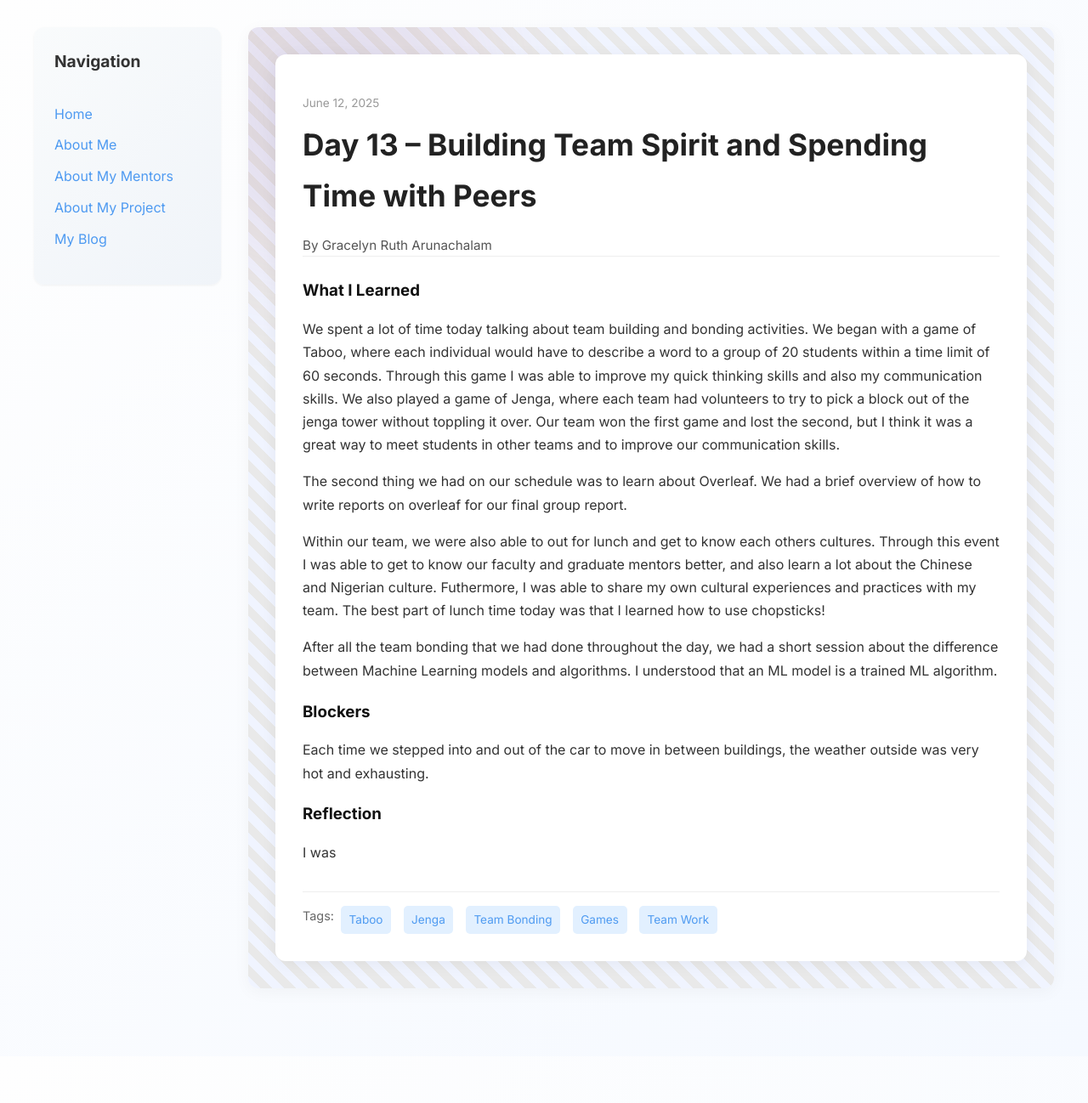
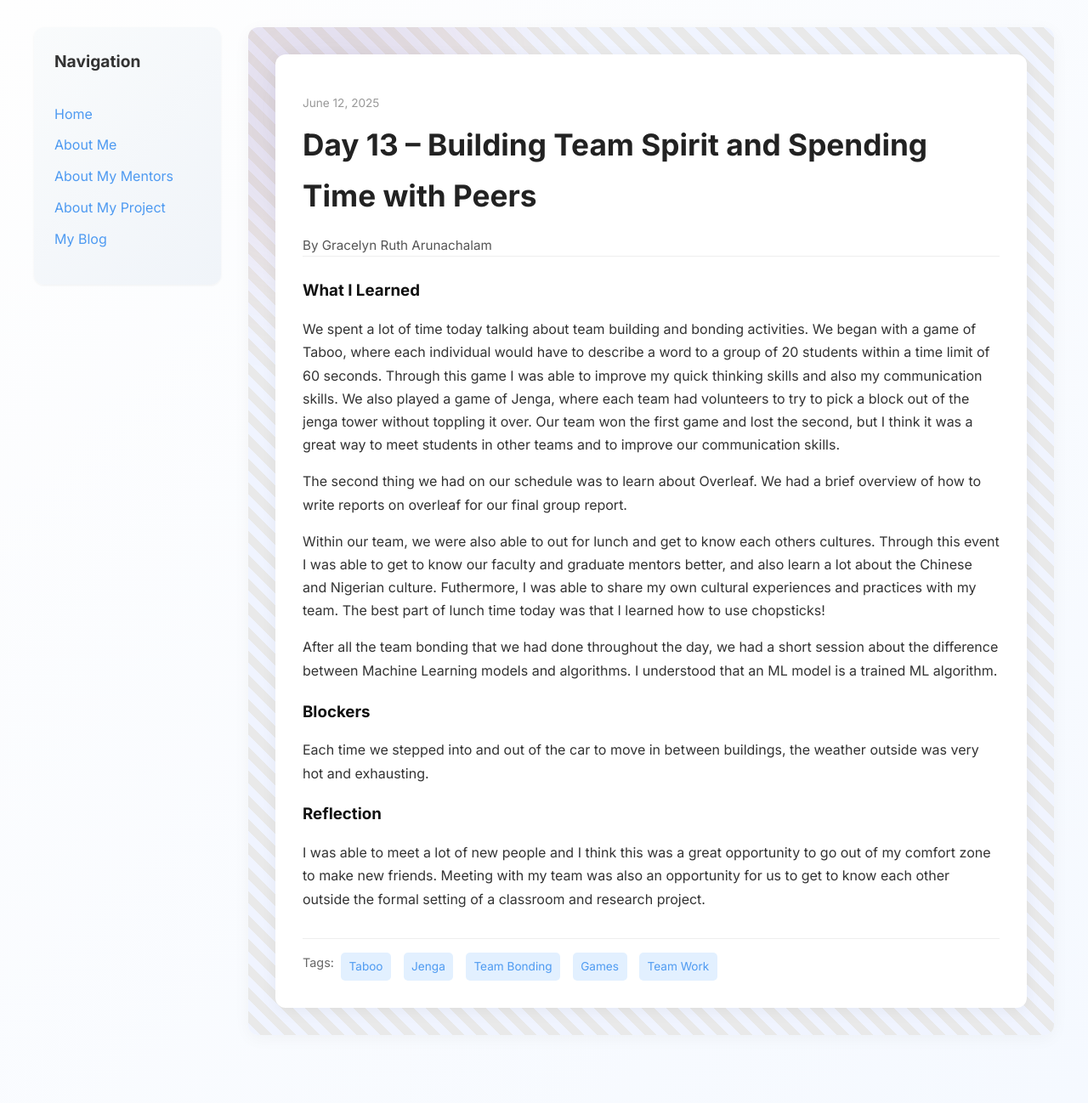
Before and after one commit to GracelynRuth/GracelynRuth.github.io, a Jekyll site: the page built from _posts/2025-06-12-day-13.md, in a window 1280 px wide. Shown: the whole page at 85% size. Built offline with Jekyll 4.4.1, drawn with Linux system fonts in a browser that asks for light colours; before the commit the page ends 1243 px from its top, so only the background shows below that.

Commit message:
Update 2025-06-12-day-13.md

```diff
--- a/_posts/2025-06-12-day-13.md
+++ b/_posts/2025-06-12-day-13.md
@@ -19,5 +19,5 @@ blockers: |
   Each time we stepped into and out of the car to move in between buildings, the weather outside was very hot and exhausting.
 
 reflection: |
-   I was
+   I was able to meet a lot of new people and I think this was a great opportunity to go out of my comfort zone to make new friends. Meeting with my team was also an opportunity for us to get to know each other outside the formal setting of a classroom and research project.
 ---
```
